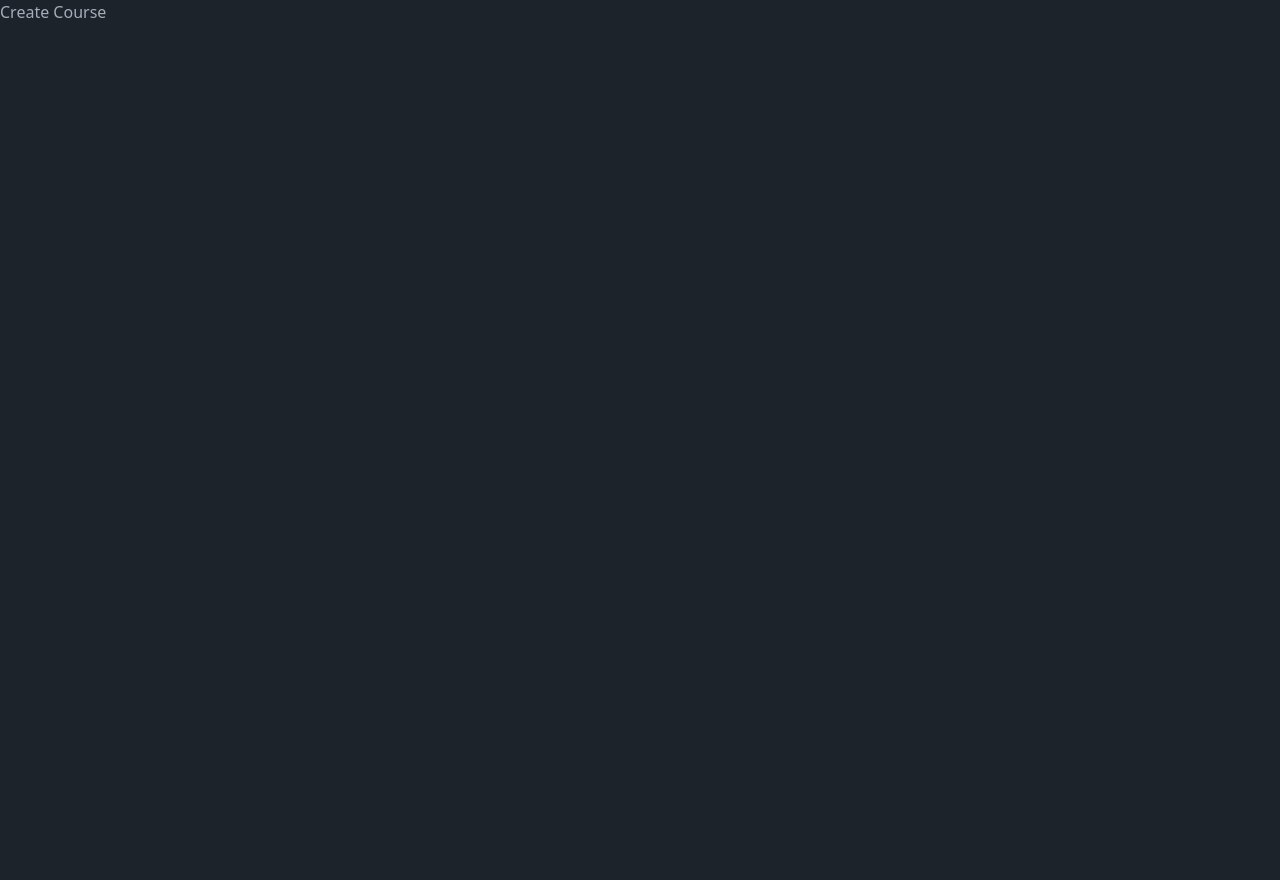
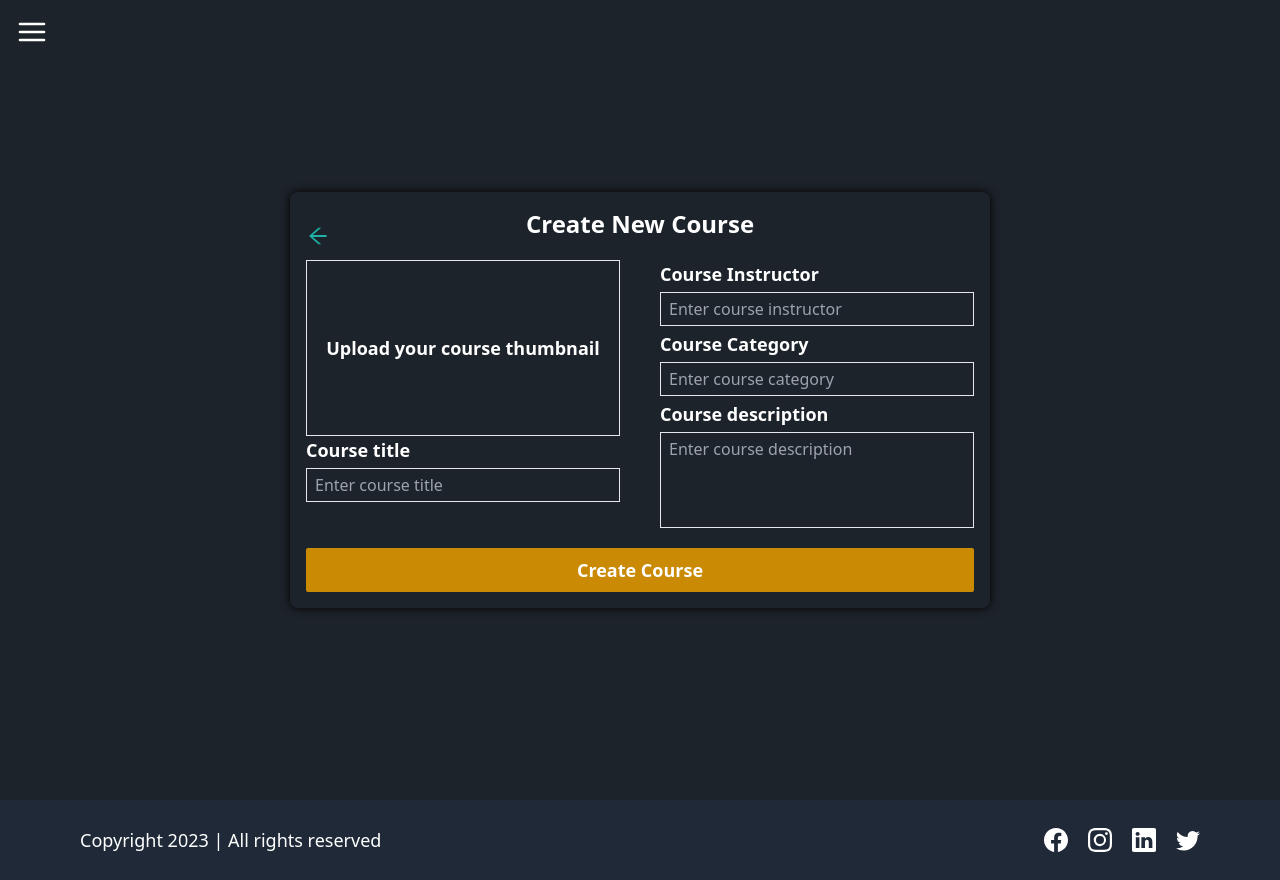
Before and after one commit to Aakarshit07/lms-frontend, a React (Vite) app: page /course/create in a window 1280 px wide. Before the commit the page ends 800 px from the top, so only its background shows below. Built offline with nearby package versions, Linux system fonts and the light colour scheme; sample sign-in values are in the browser's storage.

Commit message:
Added course creating by admin

```diff
--- a/src/Layouts/HomeLayout.jsx
+++ b/src/Layouts/HomeLayout.jsx
@@ -69,6 +69,11 @@
                                 <Link to="/admin/dashboard"> Admin DashBoard</Link>
                             </li>
                         )}
+                        {isLoggedIn && role === "ADMIN" && (
+                            <li>
+                                <Link to="/course/create"> Create New Course</Link>
+                            </li>
+                        )}
                         <li>
                             <Link to="/courses">All Courses</Link>
                         </li>
--- a/src/Pages/Course/CreateCourse.jsx
+++ b/src/Pages/Course/CreateCourse.jsx
@@ -1,6 +1,193 @@
+import { useState } from "react";
+import toast from "react-hot-toast";
+import { useDispatch } from "react-redux";
+import { useNavigate } from "react-router-dom";
+import { createNewCourse } from "../../Redux/Slices/CourseSlice";
+import HomeLayout from "../../Layouts/HomeLayout"
+import { AiOutlineArrowLeft } from "react-icons/ai";
+import { Link } from "react-router-dom";
+function CreateCourse() {
 
-function CreateCourse() {
-    return <h1>Create Course</h1>
+    const dispatch = useDispatch();
+    const navitage = useNavigate();
+
+    const [userInput, setUserInput] = useState({
+        title: "",
+        category: "",
+        createdBy: "",
+        description: "",
+        thumbnail: null,
+        previewImage: ""
+    });
+
+    function handleImageUpload(e) {
+        e.preventDefault();
+        const uploadedImage = e.target.files[0];
+        if(uploadedImage) {
+            const fileReader = new FileReader();
+            fileReader.readAsDataURL(uploadedImage);
+            fileReader.addEventListener("load", function(){
+                setUserInput({
+                    ...userInput,
+                    previewImage: this.result,
+                    thumbnail: uploadedImage
+                });
+            })
+        }
+
+    }
+
+    function handleUserInput(e) {
+        const {name, value} = e.target;
+        setUserInput({
+            ...userInput,
+            [name]: value
+        });
+    }
+
+    async function onFormSubmit(e) {
+        e.preventDefault();
+
+        if(!userInput.title || !userInput.description || !userInput.category || !userInput.thumbnail || !userInput.createdBy ) {
+            toast.error("All feilds are mandatory");
+            return;
+        }
+
+        const response = await dispatch(createNewCourse(userInput));
+        if(response?.payload?.success) {
+            setUserInput({
+                title: "",
+                category: "",
+                createdBy: "",
+                description: "",
+                thumbnail: null,
+                previewImage: ""
+            });
+            navitage("/courses")
+        }
+
+    }
+
+    return (
+        <HomeLayout >
+           <div className="flex items-center justify-center h-[100vh]">
+                <form
+                    noValidate
+                    onSubmit={onFormSubmit}
+                    className="flex flex-col justify-center gap-5 rounded-lg p-4 text-white w-[700px] my-10 shadow-[0_0_10px_black] relative"
+                >
+
+                    <Link className="absolute top-8 text-2xl link  text-accent cursor-pointer">
+                        <AiOutlineArrowLeft />
+                    </Link>
+
+                    <h1 className="text-center text-2xl font-bold ">
+                        Create New Course
+                    </h1>
+
+                    <main className="grid grid-cols-2 gap-x-10">
+                        <div className="gap-y-6">
+                            <div>
+                                <label htmlFor="image_uploads" className="cursor-pointer">
+                                    {userInput.previewImage ? (
+                                        <img
+                                            className="w-full h-44 m-auto border"
+                                            src={userInput.previewImage}
+                                        />
+                                    ): (
+                                        <div className="w-full h-44 m-auto flex items-center justify-center border">
+                                            <h1 className="font-bold text-lg">Upload your course thumbnail</h1>
+                                        </div>
+                                    )}
+                                </label>
+
+                                <input
+                                    className="hidden"
+                                    type="file"
+                                    id="image_uploads"
+                                    accept=".jpg, .jpeg, .png"
+                                    name="image_uploads"
+                                    onChange={handleImageUpload}
+                                />
+                            </div>
+
+                            <div className="flex flex-col gap-1">
+                                <label htmlFor="title" className="text-lg font-semibold">
+                                    Course title
+                                </label>
+                                <input
+                                    required
+                                    type="text"
+                                    name="title"
+                                    id="title"
+                                    placeholder="Enter course title"
+                                    className="bg-transparent px-2 py-1 border"
+                                    value={userInput.title}
+                                    onChange={handleUserInput}
+                                />
+                            </div>
+                        </div>
+
+                        <div className="flex flex-col gap-1">
+                            <div className="flex flex-col gap-1">
+                                <label htmlFor="createdBy" className="text-lg font-semibold">
+                                    Course Instructor
+                                </label>
+                                <input
+                                    required
+                                    type="text"
+                                    name="createdBy"
+                                    id="createdBy"
+                                    placeholder="Enter course instructor"
+                                    className="bg-transparent px-2 py-1 border"
+                                    value={userInput.createdBy}
+                                    onChange={handleUserInput}
+                                />
+                            </div>
+
+                            <div className="flex flex-col gap-1">
+                                <label htmlFor="category" className="text-lg font-semibold">
+                                    Course Category
+                                </label>
+                                <input
+                                    required
+                                    type="text"
+                                    name="category"
+                                    id="category"
+                                    placeholder="Enter course category"
+                                    className="bg-transparent px-2 py-1 border"
+                                    value={userInput.category}
+                                    onChange={handleUserInput}
+                                />
+                            </div>
+
+                            <div className="flex flex-col gap-1">
+                                <label htmlFor="description" className="text-lg font-semibold">
+                                    Course description
+                                </label>
+                                <textarea
+                                    required
+                                    type="text"
+                                    name="description"
+                                    id="description"
+                                    placeholder="Enter course description"
+                                    className="bg-transparent px-2 py-1 h-24 overflow-y-scroll resize-none border"
+                                    value={userInput.description}
+                                    onChange={handleUserInput}
+                                />
+                            </div>
+                        </div>
+
+                    </main>
+
+                    <button  type="submit" className="w-full py-2 rounded-sm font-semibold text-lg cursor-pointer bg-yellow-600 hover:bg-yellow-500  transition-all ease-in-out duration-300">
+                        Create Course
+                    </button>
+
+                </form>
+            </div>
+        </HomeLayout>
+    )
 }
 
 export default CreateCourse;
--- a/src/Redux/Slices/CourseSlice.js
+++ b/src/Redux/Slices/CourseSlice.js
@@ -18,6 +18,30 @@
     } catch (error) {
         toast.error(error?.response?.data?.message);
     }
+});
+
+export const createNewCourse = createAsyncThunk("/course/create", async (data) => {
+    try {
+        let formData = new FormData();
+        formData.append("title", data?.title);
+        formData.append("description", data?.description);
+        formData.append("category", data?.category);
+        formData.append("createdBy", data?.createdBy);
+        formData.append("thumbnail", data?.thumbnail);
+
+        const response = axiosInstance.post("/courses", formData);
+        toast.promise(response, {
+            loading: "Creating new course",
+            success: "Course created succcessfully",
+            error: "Failed to create course"
+        });
+
+        return (await response).data
+
+    } catch (error) {
+        toast.error(error?.response?.data?.message);
+
+    }
 })
 
 const courseSlice = createSlice ({
```
